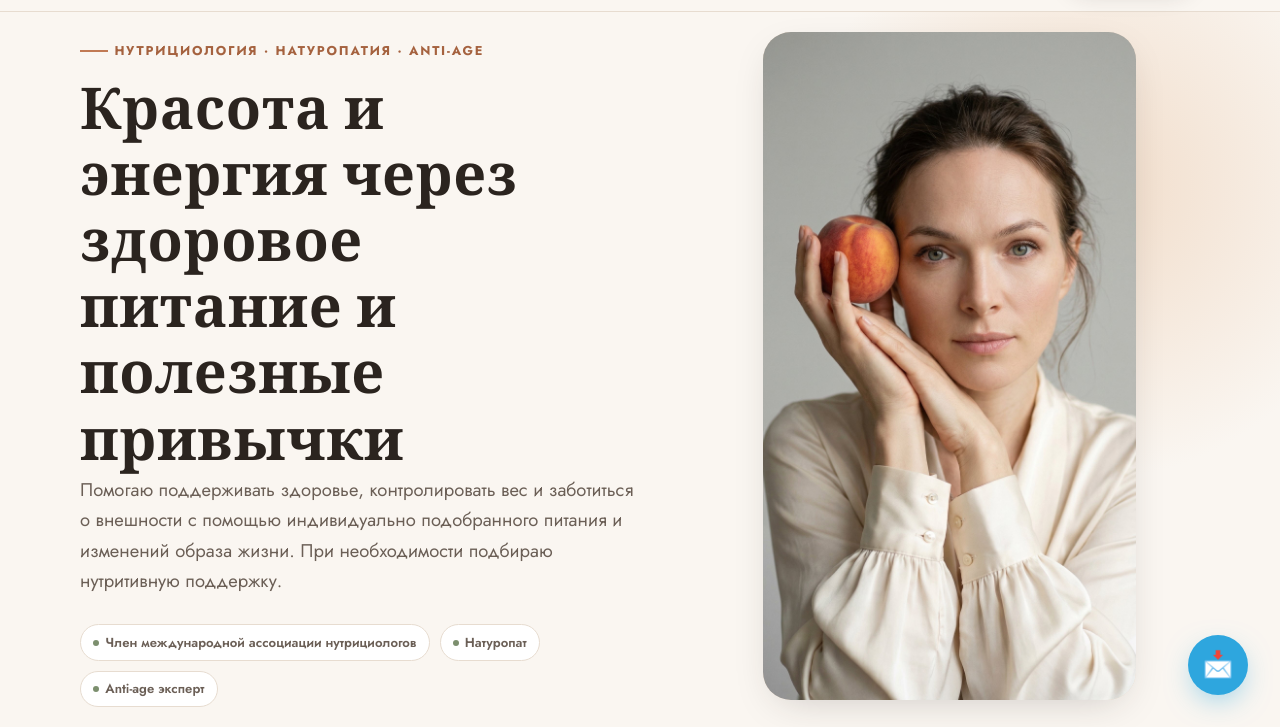
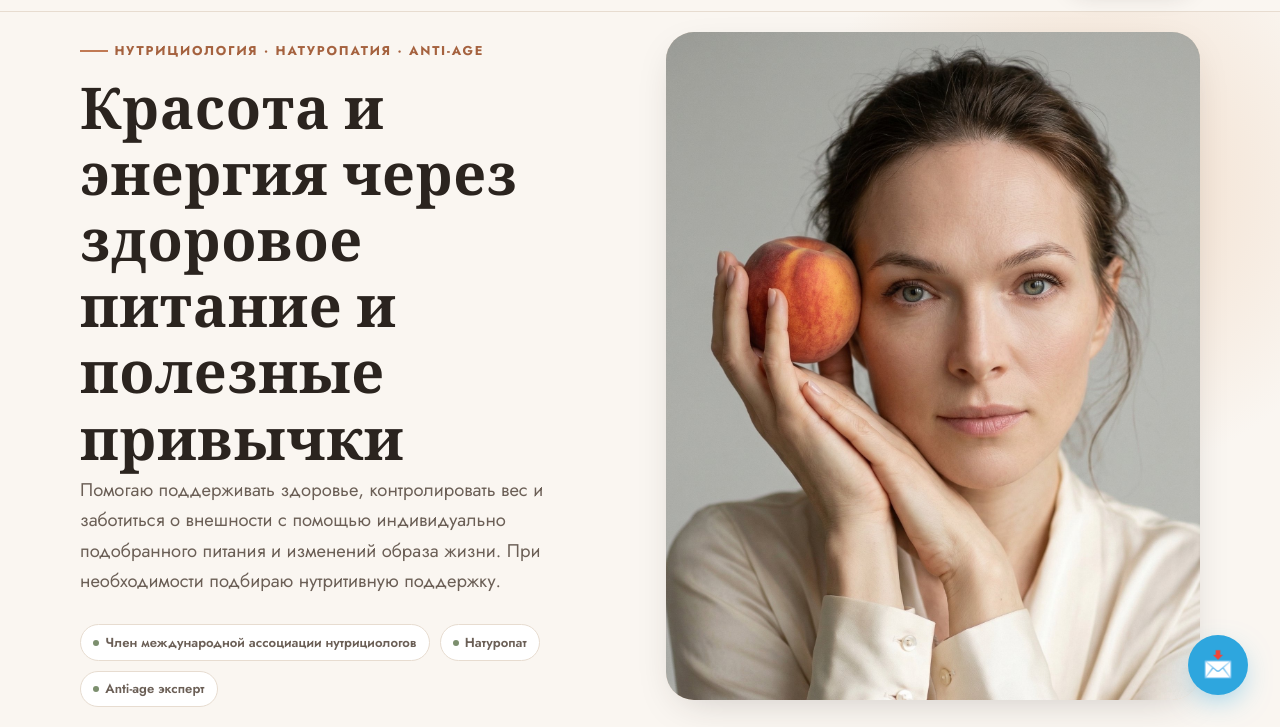
Before and after one commit to mihailburmasov/Nutritiolog, a plain HTML site: page index.html in a window 1280 px wide. Shown: the part 73-800 px from the top of the page. Drawn offline with nearby package versions, Linux system fonts and the light colour scheme.

Commit message:
Вернуть широкие пропорции фото на первом экране

```diff
--- a/css/style.css
+++ b/css/style.css
@@ -224,14 +224,14 @@ h3 { font-size: clamp(1.25rem, 1vw + 1rem, 1.5rem); }
   position: relative;
   border-radius: var(--radius-lg);
   overflow: hidden;
-  aspect-ratio: 1536/2752;
+  aspect-ratio: 4/5;
   height: min(760px, calc(100svh - var(--header-h) - 3rem));
   max-width: 100%;
   background: var(--color-primary-soft);
   box-shadow: var(--shadow-soft);
   isolation: isolate;
 }
-.hero-photo-frame img { width: 100%; height: 100%; object-fit: contain; }
+.hero-photo-frame img { width: 100%; height: 100%; object-fit: cover; object-position: center 20%; }
 .hero-photo-tag {
   position: absolute; left: -14px; bottom: 22px;
   background: var(--color-surface);
```
